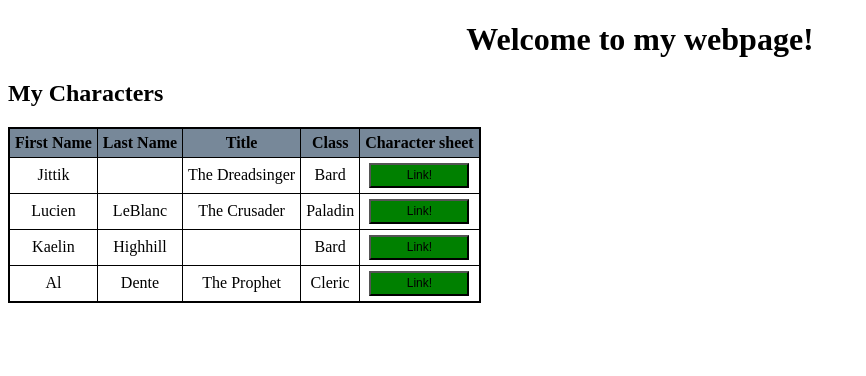
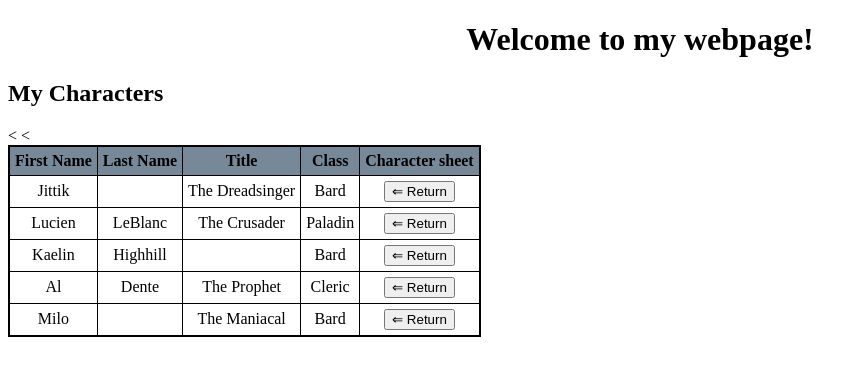
Before and after one commit to crazyruin/CS50W, a Flask app: template templates/characters.html in a window 1280 px wide. Shown: the top 376 px of the page, without its empty margins (0-866 px from the left). Run offline with Flask 2, Linux system fonts and the light colour scheme; the template is opened without the code that fills it, so the values that code supplies are empty; style sheets or scripts are compiled from the project's sources.

Commit message:
Better structure

```diff
--- a/app.py
+++ b/app.py
@@ -5,3 +5,27 @@ app = Flask(__name__)
 @app.route("/")
 def index():
     return render_template("index.html")
+
+@app.route("/characters")
+def characters():
+    return render_template("characters.html")
+
+@app.route("/characters/jittik")
+def jittik():
+    return render_template("characters/jittik.html")
+
+@app.route("/characters/kaelin")
+def kaelin():
+    return render_template("characters/milo2.html")
+
+@app.route("/characters/milo")
+def milo():
+    return render_template("characters/milo.html")
+
+@app.route("/characters/lucien")
+def lucien():
+    return render_template("characters/lucien.html")
+
+@app.route("/characters/al")
+def al():
+    return render_template("characters/al.html")
--- a/static/css/styles.scss
+++ b/static/css/styles.scss
@@ -1,6 +1,23 @@
+$widthl = 500px
+$widths = 499px
+
+@media (min-width: $widthl) {
+    #welcome::before {
+        content: "Welcome to my Web Page!";
+    }
+}
+
+@media (max-width: $widthl) {
+    #welcome::before {
+        content: "Welcome!";
+    }
+}
+
 h1 {
     text-align:center;
 }
+
+
 table {
     border: 2px solid black;
     border-collapse: collapse;
--- a/templates/characters.html
+++ b/templates/characters.html
@@ -20,28 +20,35 @@
                 <td></td>
                 <td>The Dreadsinger</td>
                 <td>Bard</td>
-                <td><button onclick="window.location.href='jittik.html'" class = "charlink">Link!</button></td>
+                <td><button onclick="window.location.href={{ url_for('jittik') }}'" class = "returnlink">&lArr; Return</button></td><
             </tr>
             <tr>
                 <td>Lucien</td>
                 <td>LeBlanc</td>
                 <td>The Crusader</td>
                 <td>Paladin</td>
-                <td><button onclick="window.location.href='lucien.html'" class = "charlink">Link!</button></td>
+                <td><button onclick="window.location.href={{ url_for('lucien') }}'" class = "returnlink">&lArr; Return</button></td>
             </tr>
             <tr>
                 <td>Kaelin</td>
                 <td>Highhill</td>
                 <td></td>
                 <td>Bard</td>
-                <td><button onclick="window.location.href='milo2.html'" class = "charlink">Link!</button></td>
+                <td><button onclick="window.location.href={{ url_for('kaelin') }}'" class = "returnlink">&lArr; Return</button></td>
             </tr>
             <tr>
                 <td>Al</td>
                 <td>Dente</td>
                 <td>The Prophet</td>
                 <td>Cleric</td>
-                <td><button onclick="window.location.href='al.html'" class = "charlink">Link!</button></td>
+                <td><button onclick="window.location.href={{ url_for('al') }}'" class = "returnlink">&lArr; Return</button></td>
+            </tr>
+            <tr>
+                <td>Milo</td>
+                <td></td>
+                <td>The Maniacal</td>
+                <td>Bard</td>
+                <td><button onclick="window.location.href={{ url_for('milo') }}'" class = "returnlink">&lArr; Return</button></td><
             </tr>
         </table>
     </body>
--- a/templates/al.html
+++ b/templates/characters/al.html
@@ -6,6 +6,6 @@
     </head>
     <body>
         <h1 class = "character" > Al Dente the Prophet </h1>
-        <td><button onclick="window.location.href='index.html'" class = "returnlink">&lArr; Return</button></td>
+        <td><button onclick="window.location.href={{ url_for('characters') }}'" class = "returnlink">&lArr; Return</button></td>
     </body>
 </html>
--- a/templates/jittik.html
+++ b/templates/characters/jittik.html
@@ -6,6 +6,6 @@
     </head>
     <body>
         <h1 class = "character" > Jittik the Dreadsinger </h1>
-        <td><button onclick="window.location.href='index.html'" class = "returnlink">&lArr; Return</button></td>
+        <td><button onclick="window.location.href={{ url_for('characters') }}'" class = "returnlink">&lArr; Return</button></td>
     </body>
 </html>
--- a/templates/lucien.html
+++ b/templates/characters/lucien.html
@@ -6,6 +6,6 @@
     </head>
     <body>
         <h1 class = "character" > Lucien Leblanc the Crusader </h1>
-        <td><button onclick="window.location.href='index.html'" class = "returnlink">&lArr; Return</button></td>
+        <td><button onclick="window.location.href={{ url_for('characters') }}'" class = "returnlink">&lArr; Return</button></td>
     </body>
 </html>
--- a/templates/milo2.html
+++ b/templates/characters/milo2.html
@@ -6,6 +6,6 @@
     </head>
     <body>
         <h1 class = "character" > Kaelin Highhill </h1>
-        <td><button onclick="window.location.href='index.html'" class = "returnlink">&lArr; Return</button></td>
+        <td><button onclick="window.location.href={{ url_for('characters') }}'" class = "returnlink">&lArr; Return</button></td>
     </body>
 </html>
--- a/templates/index.html
+++ b/templates/index.html
@@ -4,6 +4,6 @@
         <title>My Webpage!</title>
         <link rel="stylesheet" href = "styles.css">
     </head>
-        <h1>Welcome to my Webpage!</h1>
+        <h1 id = "welcome"></h1>
     </body>
 </html>
```
Also changed, not shown: templates/characters/milo.html (added, +11 -0 lines).
